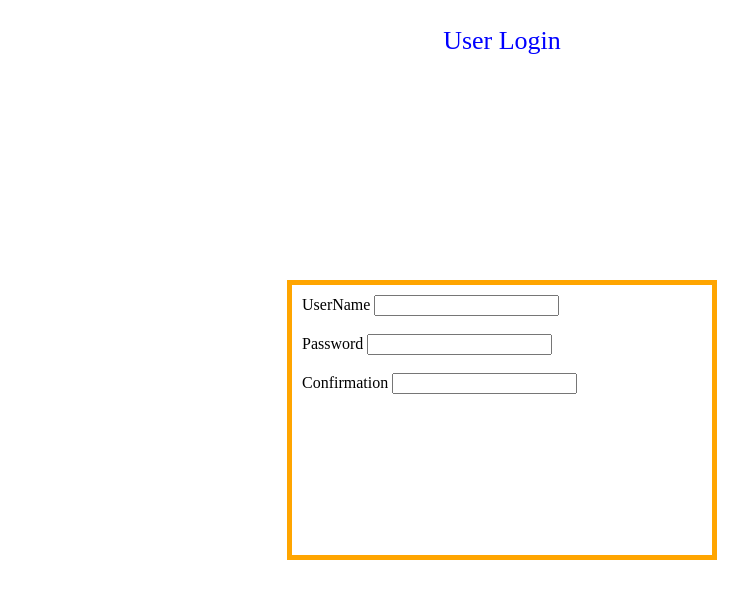
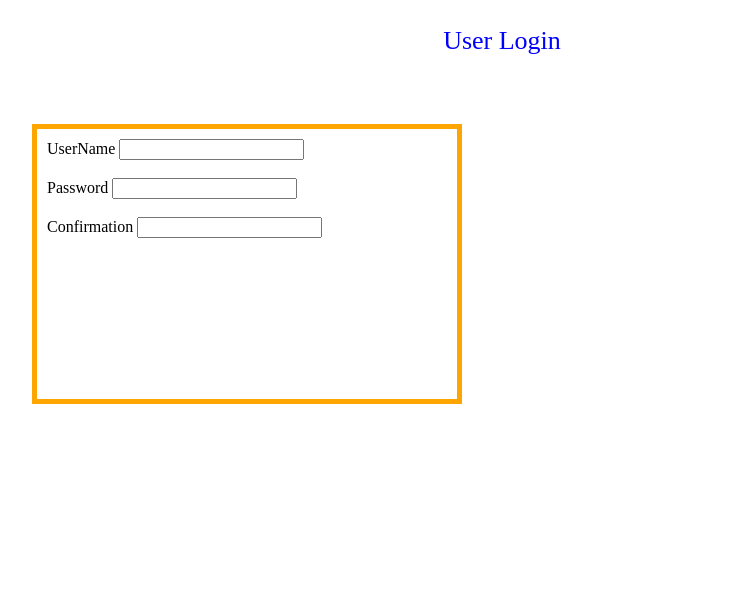
Before and after one commit to amendezo/midterm-2019, a plain HTML site: page index.html in a window 1280 px wide. Shown: the whole page, without its empty margins (138-886 px from the left). Drawn offline with Linux system fonts and the light colour scheme.

Commit message:
Update style.css

```diff
--- a/style.css
+++ b/style.css
@@ -10,9 +10,9 @@ div#orangeBox {
     padding: 10px;
     margin-top: 20px;
     position: absolute;
-    left:50%;
-    top:50%;
-    transform: translate(-50%,-50%);
+    left:20%;
+    top:20%;
+    transform: translate(-20%,-20%);
 }
 div#login {
     float: left;
```
